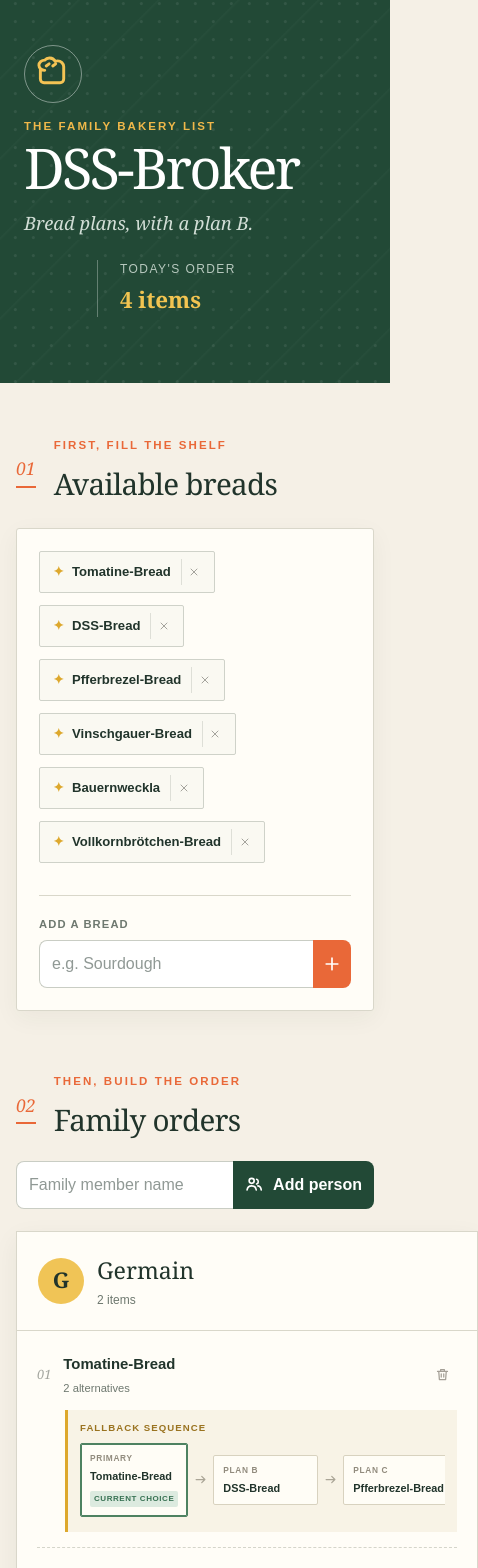
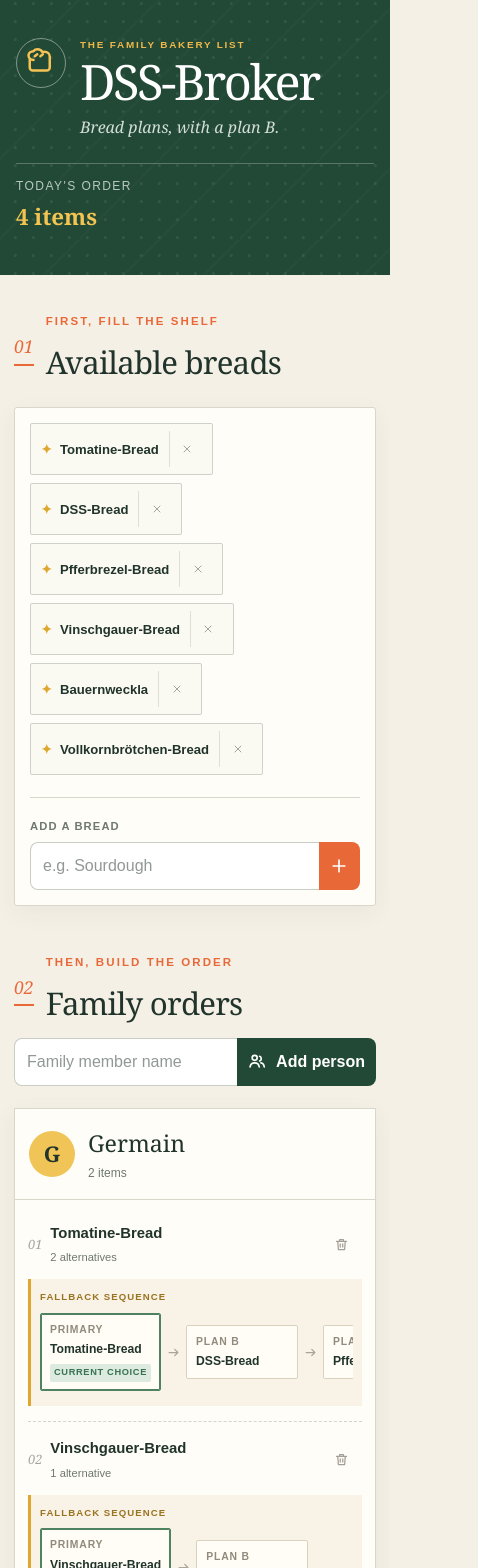
Before and after one commit to GermainGirndt/DSS-Broker, a Next.js app in the folder dss-broker/: page / in a window 390 px wide. Shown: the top 1568 px of the page, 478 px wide, since content can reach past the window. Built offline with nearby package versions, Linux system fonts and the light colour scheme.

Commit message:
add responsivity

```diff
--- a/dss-broker/app/globals.css
+++ b/dss-broker/app/globals.css
@@ -2,32 +2,36 @@
 
 :root { --ink:#21342b; --forest:#224936; --cream:#f5f0e6; --paper:#fffdf7; --orange:#e96838; --gold:#dda82d; --muted:#6e786f; --line:#d9d7ca; }
 * { box-sizing:border-box; }
+html { -webkit-text-size-adjust:100%; }
 body { margin:0; background:var(--cream); color:var(--ink); font-family:Arial, Helvetica, sans-serif; }
+main,.hero>div,.product-bar,.chips,.person-card,.item-list,.summary-section,.receipt,.summary-product { min-width:0; }
 button, input, select { font:inherit; }
 button, select { cursor:pointer; }
+button:focus-visible,input:focus-visible,select:focus-visible { outline:3px solid #efb747; outline-offset:2px; }
 svg { width:1.25rem; height:1.25rem; }
-.hero { min-height:310px; padding:66px max(6vw, 24px); color:#fff; background-color:var(--forest); background-image:radial-gradient(circle at 85% 20%,rgba(255,255,255,.08) 0 1px,transparent 2px),linear-gradient(135deg,transparent 48%,rgba(255,255,255,.025) 49%,transparent 51%); background-size:18px 18px,80px 80px; display:flex; align-items:center; gap:26px; position:relative; }
+.hero { min-height:310px; padding-block:66px; padding-inline:max(6vw,calc((100vw - 1440px)/2)); color:#fff; background-color:var(--forest); background-image:radial-gradient(circle at 85% 20%,rgba(255,255,255,.08) 0 1px,transparent 2px),linear-gradient(135deg,transparent 48%,rgba(255,255,255,.025) 49%,transparent 51%); background-size:18px 18px,80px 80px; display:flex; align-items:center; gap:26px; position:relative; }
 .brand-mark { width:82px; height:82px; display:grid; place-items:center; border:1px solid rgba(255,255,255,.42); border-radius:50%; }
 .brand-mark svg { width:48px; height:48px; color:#f4c354; }
 .eyebrow { margin:0 0 8px; color:var(--orange); font-weight:800; letter-spacing:.18em; font-size:.72rem; }
 .hero .eyebrow { color:#f0b84a; }
-h1 { font-family:Georgia,serif; font-size:clamp(3.5rem,7vw,6rem); line-height:.86; margin:0; font-weight:500; letter-spacing:-.05em; }
+h1 { font-family:Georgia,serif; font-size:clamp(3.5rem,7vw,6rem); line-height:.86; margin:0; font-weight:500; letter-spacing:-.05em; overflow-wrap:anywhere; }
 .subtitle { margin:18px 0 0; color:#d2ded6; font-family:Georgia,serif; font-style:italic; font-size:1.15rem; }
 .today { margin-left:auto; align-self:flex-end; border-left:1px solid rgba(255,255,255,.3); padding-left:22px; display:flex; flex-direction:column; gap:5px; text-align:right; }
 .today span { color:#b8c9bf; font-size:.75rem; text-transform:uppercase; letter-spacing:.12em; }
 .today strong { color:#f2c451; font-family:Georgia,serif; font-size:1.4rem; }
-.workspace { max-width:1240px; margin:0 auto; padding:54px 28px 70px; }
+.workspace { width:100%; max-width:1240px; margin:0 auto; padding:54px 28px 70px; }
 .section-heading { display:flex; align-items:center; gap:18px; margin-bottom:22px; }
 .number { color:var(--orange); font-family:Georgia,serif; font-style:italic; font-size:1.1rem; border-bottom:2px solid var(--orange); padding-bottom:4px; }
 h2 { margin:0; font-family:Georgia,serif; font-size:2.25rem; font-weight:500; letter-spacing:-.025em; }
 .product-bar { display:flex; gap:32px; align-items:center; background:var(--paper); border:1px solid var(--line); border-radius:3px; padding:22px; box-shadow:0 7px 24px rgba(42,51,43,.05); }
 .chips { display:flex; flex-wrap:wrap; align-items:flex-start; gap:12px; flex:1; }
-.chip { display:inline-flex; gap:8px; align-items:center; padding:7px 7px 7px 13px; border:1px solid #cfd2c9; border-radius:2px; background:#faf9f2; font-size:.82rem; font-weight:700; }
+.chip { display:inline-flex; max-width:100%; gap:8px; align-items:center; padding:7px 7px 7px 13px; border:1px solid #cfd2c9; border-radius:2px; background:#faf9f2; font-size:.82rem; font-weight:700; }
+.chip>span:nth-child(2) { overflow-wrap:anywhere; }
 .grain { color:var(--gold); }
 .chip>button { display:grid; place-items:center; width:26px; height:26px; margin-left:2px; border:0; border-left:1px solid #dedfd7; background:transparent; color:#a4a39c; }
 .chip>button:hover { color:#bd4e34; background:#fff1ec; }
 .chip>button svg { width:12px; height:12px; }
-.inline-form { min-width:260px; border-left:1px solid var(--line); padding-left:28px; }
+.inline-form { flex:0 1 320px; min-width:240px; border-left:1px solid var(--line); padding-left:28px; }
 .inline-form label,.add-order { display:block; color:var(--muted); font-size:.7rem; font-weight:800; text-transform:uppercase; letter-spacing:.1em; }
 .inline-form div { display:flex; margin-top:7px; }
 input,select { min-width:0; border:1px solid #c9cdc4; background:#fff; color:var(--ink); padding:11px 12px; outline:none; border-radius:8px; }
@@ -35,14 +39,15 @@ input:focus,select:focus { border-color:var(--forest); box-shadow:0 0 0 2px rgba
 .inline-form input { width:100%; border-right:0; border-radius:8px 0 0 8px; }
 .inline-form button { width:44px; display:grid; place-items:center; background:var(--orange); color:#fff; border:0; border-radius:0 8px 8px 0; }
 .family-heading { margin-top:62px; }
-.person-form { margin-left:auto; display:flex; gap:0; }
-.person-form input { border-right:0; border-radius:8px 0 0 8px; }
+.person-form { min-width:0; margin-left:auto; display:flex; gap:0; }
+.person-form input { width:100%; border-right:0; border-radius:8px 0 0 8px; }
 .person-form button { border:0; background:var(--forest); color:#fff; font-weight:800; padding:0 17px; display:flex; align-items:center; gap:8px; border-radius:0 8px 8px 0; }
-.order-grid { display:grid; grid-template-columns:repeat(2,minmax(0,1fr)); gap:22px; }
+.order-grid { display:grid; grid-template-columns:repeat(auto-fit,minmax(min(100%,31rem),1fr)); align-items:stretch; gap:22px; }
 .person-card { display:flex; flex-direction:column; background:var(--paper); border:1px solid var(--line); box-shadow:0 8px 24px rgba(37,48,40,.06); }
 .person-title { padding:21px; border-bottom:1px solid var(--line); display:flex; align-items:center; gap:13px; }
+.person-title>div:last-child { min-width:0; }
 .avatar { width:46px; height:46px; display:grid; place-items:center; border-radius:50%; background:#f0c456; font-family:Georgia,serif; font-size:1.35rem; font-weight:700; }
-h3 { margin:0; font-family:Georgia,serif; font-size:1.45rem; }
+h3 { margin:0; font-family:Georgia,serif; font-size:1.45rem; overflow-wrap:anywhere; }
 .person-title p { margin:3px 0 0; color:var(--muted); font-size:.75rem; }
 .item-list { padding:7px 20px; }
 .order-item { padding:15px 0; border-bottom:1px dashed #d5d5ca; }
@@ -50,6 +55,7 @@ h3 { margin:0; font-family:Georgia,serif; font-size:1.45rem; }
 .item-index { font-family:Georgia,serif; color:#a3a59e; font-style:italic; font-size:.8rem; }
 .item-name { flex:1; display:flex; flex-wrap:wrap; justify-content:space-between; align-items:center; gap:5px 8px; }
 .item-name strong { font-size:.93rem; }
+.item-name strong,.fallback-step strong,.person-summary-item,.unfulfilled-list span { overflow-wrap:anywhere; }
 .item-name small { color:var(--muted); font-size:.7rem; display:flex; align-items:center; gap:4px; }
 .item-name small svg { width:13px; }
 .delete-item { flex:0 0 auto; display:grid; place-items:center; width:30px; height:30px; border:1px solid transparent; border-radius:2px; color:#a49f96; background:transparent; }
@@ -59,7 +65,10 @@ h3 { margin:0; font-family:Georgia,serif; font-size:1.45rem; }
 .fallback-route { margin:13px 0 0 28px; padding:11px 12px 12px; border-left:3px solid var(--gold); background:#f8f3e6; overflow:hidden; }
 .fallback-route>span { display:block; margin-bottom:8px; color:#9a7320; font-size:.6rem; font-weight:900; text-transform:uppercase; letter-spacing:.11em; }
 .fallback-steps { display:flex; align-items:stretch; overflow-x:auto; padding-bottom:3px; }
+.fallback-steps { overscroll-behavior-inline:contain; scrollbar-width:thin; scrollbar-color:#c9b980 transparent; }
+.fallback-steps { scroll-snap-type:x proximity; -webkit-overflow-scrolling:touch; }
 .fallback-step-wrap { display:flex; align-items:center; flex:0 0 auto; }
+.fallback-step-wrap { scroll-snap-align:start; }
 .fallback-step-wrap>svg { width:15px; height:15px; margin:0 5px; color:#aaa596; }
 .fallback-step { position:relative; min-width:105px; padding:8px 9px; border:1px solid #d8d2bf; border-radius:2px; background:#fffdf6; }
 .fallback-step small,.fallback-step strong { display:block; }
@@ -88,19 +97,19 @@ h3 { margin:0; font-family:Georgia,serif; font-size:1.45rem; }
 .alternative-prompt small { margin-top:3px; color:#827a67; font-family:Georgia,serif; font-size:.68rem; font-style:italic; font-weight:400; letter-spacing:0; text-transform:none; }
 .alternative-prompt>button { flex:0 0 auto; display:flex; align-items:center; gap:5px; border:0; border-radius:2px; padding:9px 10px; background:var(--forest); color:#fff; font-size:.65rem; font-weight:800; }
 .alternative-prompt>button svg { width:13px; height:13px; }
-.bread-choices { display:flex; flex-wrap:wrap; gap:7px; margin-top:9px; }
-.bread-choices button { display:flex; align-items:center; gap:4px; border:1px solid #cfd2c9; color:var(--ink); background:#faf9f2; padding:8px 9px; border-radius:2px; font-weight:700; font-size:.68rem; text-transform:none; }
+.bread-choices { display:grid; grid-template-columns:repeat(auto-fit,minmax(min(100%,140px),1fr)); gap:7px; margin-top:9px; }
+.bread-choices button { display:flex; width:100%; align-items:center; gap:4px; max-width:100%; border:1px solid #cfd2c9; color:var(--ink); background:#faf9f2; padding:8px 9px; border-radius:2px; font-weight:700; font-size:.68rem; overflow-wrap:anywhere; text-align:left; text-transform:none; }
 .bread-choices button:hover { border-color:var(--orange); color:var(--orange); }
 .bread-choices button:disabled { cursor:not-allowed; border-color:#ddd9cc; background:#ebe7da; color:#aaa69d; text-decoration:line-through; }
 .bread-choices svg { width:12px; height:12px; }
 .person-summary { margin-top:auto; padding:17px 20px; border-top:1px solid var(--line); background:#f1eee4; color:var(--muted); }
 .person-summary>span { display:block; margin-bottom:9px; font-size:.65rem; font-weight:900; letter-spacing:.12em; text-transform:uppercase; }
 .person-summary>div { display:flex; flex-wrap:wrap; gap:6px; }
-.person-summary-item { display:inline-flex; align-items:center; gap:5px; padding:6px 8px; background:var(--paper); border:1px solid #d4d2c7; color:var(--ink); font-size:.68rem; }
+.person-summary-item { display:inline-flex; max-width:100%; align-items:center; gap:5px; padding:6px 8px; background:var(--paper); border:1px solid #d4d2c7; color:var(--ink); font-size:.68rem; }
 .person-summary-item strong { color:var(--orange); font-family:Georgia,serif; }
 .person-summary small { font-family:Georgia,serif; font-style:italic; }
 .empty { color:var(--muted); font-family:Georgia,serif; font-style:italic; text-align:center; padding:20px; }
-.summary-section { background:var(--forest); padding:68px max(6vw,28px); display:grid; grid-template-columns:minmax(240px,.65fr) minmax(420px,1.35fr); gap:8vw; color:#fff; }
+.summary-section { background:var(--forest); padding-block:68px; padding-inline:max(6vw,calc((100vw - 1440px)/2)); display:grid; grid-template-columns:minmax(240px,.65fr) minmax(420px,1.35fr); gap:clamp(40px,8vw,120px); color:#fff; }
 .summary-intro { max-width:410px; }
 .number.light { color:#efb747; border-color:#efb747; display:inline-block; margin-bottom:24px; }
 .summary-intro h2 { font-size:clamp(2.6rem,5vw,4.4rem); line-height:.95; }
@@ -108,7 +117,7 @@ h3 { margin:0; font-family:Georgia,serif; font-size:1.45rem; }
 .counter-guide { display:flex; flex-direction:column; gap:8px; margin-top:24px; }
 .counter-guide span { display:flex; align-items:center; gap:9px; color:#c5d2ca; font-size:.72rem; }
 .counter-guide strong { display:grid; place-items:center; flex:0 0 auto; width:23px; height:23px; border:1px solid #d8ad45; border-radius:50%; color:#f2c451; font-family:Georgia,serif; }
-.receipt { background:#fffdf4; color:var(--ink); padding:28px 32px; box-shadow:12px 12px 0 rgba(0,0,0,.12); position:relative; }
+.receipt { width:100%; background:#fffdf4; color:var(--ink); padding:28px 32px; box-shadow:12px 12px 0 rgba(0,0,0,.12); position:relative; }
 .receipt:after { content:""; position:absolute; left:0; right:0; bottom:-8px; height:9px; background:linear-gradient(135deg,transparent 6px,#fffdf4 0) 0 0/12px 100%,linear-gradient(45deg,transparent 6px,#fffdf4 0) 0 0/12px 100%; }
 .receipt-top,.receipt-bottom { display:flex; justify-content:space-between; align-items:center; font-size:.72rem; font-weight:900; letter-spacing:.12em; }
 .receipt-top { padding-bottom:18px; border-bottom:2px solid var(--ink); }
@@ -125,10 +134,12 @@ h3 { margin:0; font-family:Georgia,serif; font-size:1.45rem; }
 .summary-row { display:grid; grid-template-columns:48px 1fr; align-items:start; padding:17px 0; border-bottom:1px dashed #c9c8bd; }
 .summary-row .quantity { color:var(--orange); font-family:Georgia,serif; font-size:1.35rem; font-weight:700; }
 .summary-row strong,.summary-row small { display:block; }
+.summary-product>strong { overflow-wrap:anywhere; }
 .summary-row small { color:var(--muted); margin-top:3px; font-size:.72rem; }
 .summary-actions { display:flex; flex-direction:column; gap:6px; margin-top:12px; }
-.summary-action { display:grid; grid-template-columns:minmax(70px,1fr) auto auto; gap:6px; align-items:center; }
+.summary-action { display:grid; grid-template-columns:minmax(70px,1fr) auto auto; gap:6px; align-items:center; min-width:0; }
 .summary-action>span { color:var(--muted); font-size:.7rem; font-weight:700; }
+.summary-action>span { min-width:0; overflow-wrap:anywhere; }
 .summary-action .queue-position { display:block; margin:3px 0 0; color:#387253; font-size:.54rem; font-weight:900; letter-spacing:.06em; text-transform:uppercase; }
 .summary-action .queue-position.waiting { color:#989b95; }
 .summary-action em { display:block; width:max-content; margin-top:3px; padding:2px 5px; border-radius:2px; font-size:.52rem; font-style:normal; letter-spacing:.06em; text-transform:uppercase; }
@@ -150,5 +161,99 @@ h3 { margin:0; font-family:Georgia,serif; font-size:1.45rem; }
 .unfulfilled-list small { display:block; margin-top:2px; color:#8c756d; font-weight:400; }
 .receipt-bottom { margin-top:22px; color:#8b8b81; }
 .summary-empty { padding:28px; text-align:center; font-family:Georgia,serif; font-style:italic; color:var(--muted); }
-@media (max-width:800px) { .hero { align-items:flex-start; flex-wrap:wrap; padding-top:45px; }.today { width:100%; margin:8px 0 0 108px; align-self:auto; text-align:left; }.product-bar { align-items:stretch; flex-direction:column; }.inline-form { border-left:0; border-top:1px solid var(--line); padding:20px 0 0; }.family-heading { flex-wrap:wrap; }.person-form { width:100%; margin-left:0; }.person-form input { flex:1; }.order-grid { grid-template-columns:1fr; }.summary-section { grid-template-columns:1fr; }.receipt { padding:24px 20px; } }
-@media (max-width:480px) { .hero { gap:15px; }.brand-mark { width:58px;height:58px; }.brand-mark svg { width:35px; }.today { margin-left:73px; }.workspace { padding-inline:16px; }.section-heading h2 { font-size:1.85rem; }.person-form button { justify-content:center; padding-inline:12px; }.item-name { align-items:flex-start; flex-direction:column; }.alternative-prompt { align-items:flex-start; flex-direction:column; }.summary-section { padding-inline:18px; }.undo-notice { align-items:flex-start; }.undo-notice span { display:none; }.summary-row { grid-template-columns:42px 1fr; }.summary-action { grid-template-columns:1fr 1fr; }.summary-action>span { grid-column:1/-1; } }
+@media (max-width:1100px) {
+  .summary-section { grid-template-columns:minmax(0,1fr); gap:40px; }
+  .summary-intro { max-width:680px; }
+  .receipt { max-width:820px; }
+}
+
+@media (max-width:900px) {
+  .workspace { padding-block:46px 60px; }
+  .product-bar { align-items:stretch; flex-direction:column; gap:22px; }
+  .inline-form { flex:none; width:min(100%,520px); min-width:0; border-top:1px solid var(--line); border-left:0; padding:20px 0 0; }
+  .family-heading { flex-wrap:wrap; }
+  .person-form { width:min(100%,520px); margin-left:0; }
+  .person-form input { flex:1; }
+  .order-grid { grid-template-columns:minmax(0,1fr); }
+}
+
+@media (max-width:700px) {
+  .hero { min-height:auto; display:grid; grid-template-columns:58px minmax(0,1fr); align-items:start; gap:14px; padding:38px 20px 42px; }
+  .brand-mark { width:58px; height:58px; }
+  .brand-mark svg { width:35px; height:35px; }
+  .hero h1 { font-size:clamp(2.8rem,13vw,4rem); }
+  .subtitle { margin-top:12px; font-size:1rem; }
+  .today { grid-column:2; width:auto; margin:3px 0 0; align-self:auto; border-left:0; padding-left:0; text-align:left; }
+  .workspace { padding-inline:20px; }
+  .summary-section { padding-block:54px; padding-inline:20px; }
+  .fallback-route { margin-left:0; }
+  .counter-guide { display:grid; grid-template-columns:repeat(3,minmax(0,1fr)); }
+  .counter-guide span { align-items:flex-start; flex-direction:column; line-height:1.35; }
+}
+
+@media (max-width:520px) {
+  input,select { min-height:46px; font-size:1rem; }
+  .hero { grid-template-columns:50px minmax(0,1fr); padding-inline:16px; }
+  .brand-mark { width:50px; height:50px; }
+  .brand-mark svg { width:30px; height:30px; }
+  .hero h1 { font-size:clamp(2.45rem,12.5vw,3.5rem); }
+  .hero .eyebrow { font-size:.62rem; }
+  .today { grid-column:1/-1; margin-top:10px; padding-top:13px; border-top:1px solid rgba(255,255,255,.25); }
+  .workspace { padding:38px 14px 50px; }
+  .section-heading { gap:12px; }
+  .section-heading h2 { font-size:clamp(1.7rem,8vw,2rem); }
+  .product-bar { padding:15px; }
+  .chips { gap:8px; }
+  .chip { max-width:100%; padding-left:10px; }
+  .chip>button { width:36px; height:36px; }
+  .inline-form button { width:48px; }
+  .family-heading { margin-top:48px; }
+  .person-form button { justify-content:center; padding-inline:11px; white-space:nowrap; }
+  .person-title { padding:17px 14px; }
+  .item-list { padding-inline:13px; }
+  .item-main { gap:8px; }
+  .item-name { align-items:flex-start; flex-direction:column; }
+  .delete-item { width:42px; height:42px; }
+  .fallback-route { padding-inline:9px; }
+  .fallback-step { min-width:112px; }
+  .fallback-step small { font-size:.65rem; }
+  .fallback-step strong { font-size:.76rem; }
+  .fallback-step em { font-size:.58rem; }
+  .add-order { padding-inline:14px; }
+  .add-order.choosing-alternative { margin-inline:8px; }
+  .alternative-prompt { align-items:flex-start; flex-direction:column; }
+  .alternative-prompt>button,.bread-choices button { min-height:42px; }
+  .person-summary { padding-inline:14px; }
+  .summary-section { padding:48px 14px 58px; }
+  .summary-intro h2 { font-size:clamp(2.4rem,13vw,3.4rem); }
+  .counter-guide { grid-template-columns:minmax(0,1fr); }
+  .counter-guide span { align-items:center; flex-direction:row; }
+  .receipt { padding:22px 14px; box-shadow:6px 8px 0 rgba(0,0,0,.12); }
+  .undo-notice { align-items:stretch; flex-direction:column; gap:10px; }
+  .undo-notice>button { min-height:42px; justify-content:center; }
+  .summary-row { grid-template-columns:38px minmax(0,1fr); }
+  .summary-action { grid-template-columns:minmax(0,1fr) minmax(0,1fr); }
+  .summary-action>span { grid-column:1/-1; }
+  .summary-action>span { font-size:.78rem; }
+  .summary-action .queue-position { font-size:.62rem; }
+  .summary-action em { font-size:.6rem; }
+  .summary-action button { min-height:42px; justify-content:center; font-size:.7rem; }
+  .receipt-bottom { align-items:flex-start; flex-direction:column; gap:8px; }
+}
+
+@media (max-width:360px) {
+  .hero h1 { font-size:2.35rem; }
+  .person-form button { gap:5px; padding-inline:8px; font-size:.72rem; }
+  .summary-action { grid-template-columns:minmax(0,1fr); }
+  .summary-action>span { grid-column:auto; }
+  .receipt-top { align-items:flex-start; flex-direction:column; gap:7px; }
+}
+
+@media (pointer:coarse) {
+  .chip>button,.delete-item { width:44px; height:44px; }
+  .inline-form button,.person-form button,.alternative-prompt>button,.bread-choices button,.undo-notice>button,.summary-action button { min-height:44px; }
+}
+
+@media (prefers-reduced-motion:reduce) {
+  *,*::before,*::after { scroll-behavior:auto!important; transition-duration:.01ms!important; animation-duration:.01ms!important; animation-iteration-count:1!important; }
+}
```
